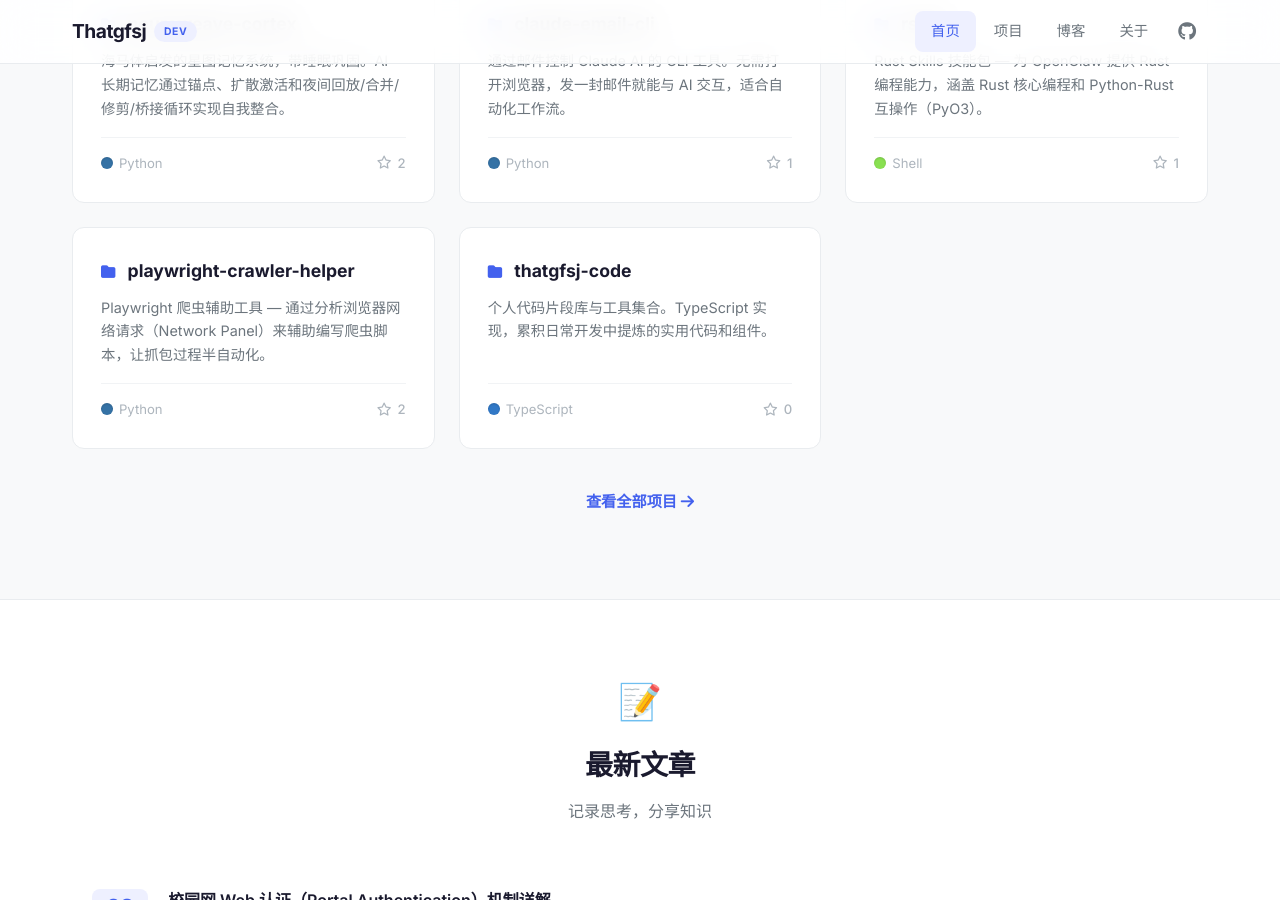
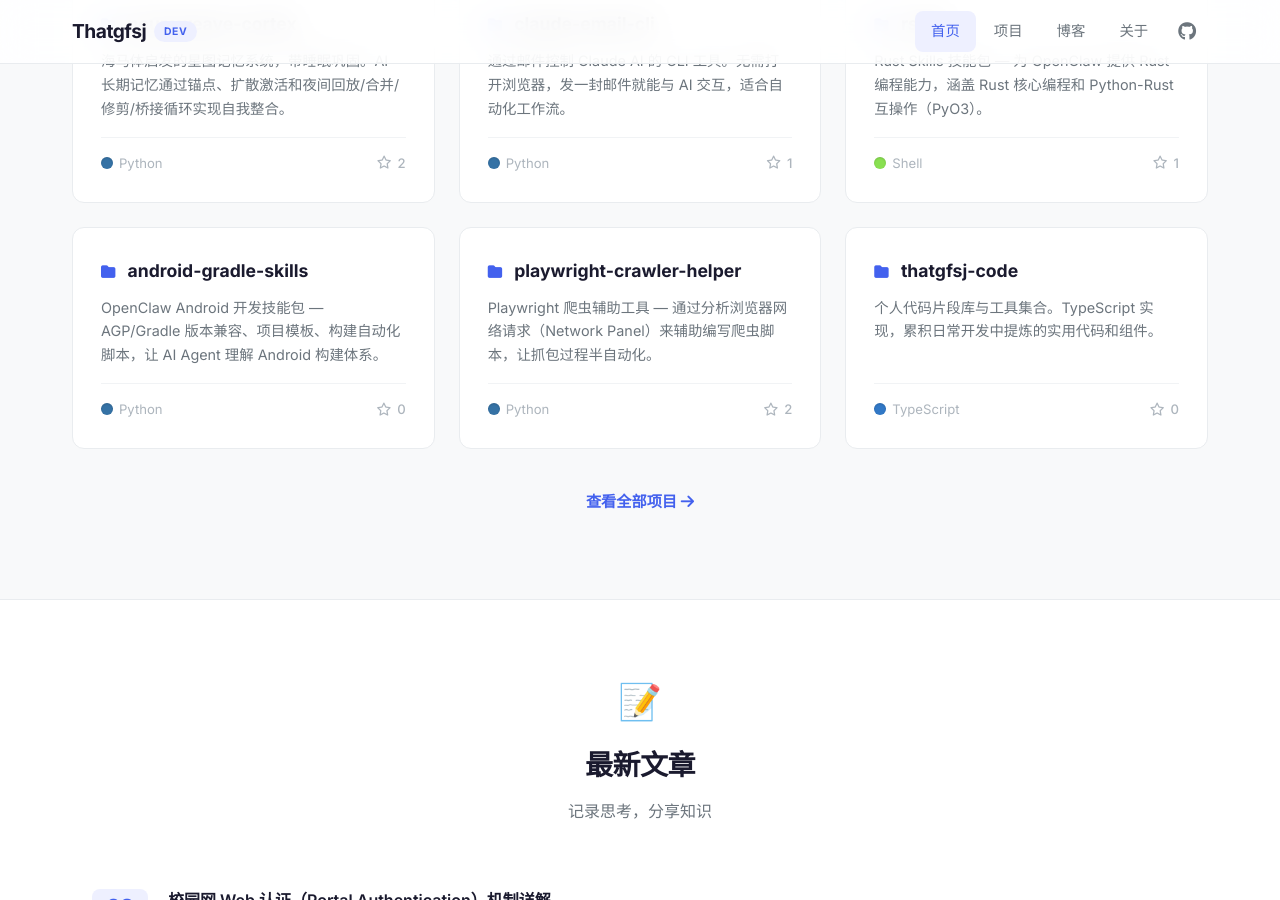
Before and after one commit to Thatgfsj/thatgfsj.github.io, a Jekyll site: the page built from index.md, in a window 1280 px wide and 900 px high, scrolled down 3149 px. Built offline with Jekyll 4.4.1, drawn with Linux system fonts in a browser that asks for light colours.

Commit message:
➕ 项目展示增加 android-gradle-skills

```diff
--- a/index.md
+++ b/index.md
@@ -139,6 +139,13 @@ layout: default
           <div class="project-meta"><span class="lang"><span class="lang-dot" style="background:#89E051"></span> Shell</span><span class="stars"><i class="far fa-star"></i> 1</span></div>
         </a>
 
+        <!-- android-gradle-skills -->
+        <a href="https://github.com/Thatgfsj/android-gradle-skills" target="_blank" rel="noopener" class="project-card" style="text-decoration: none; color: inherit;">
+          <div class="project-name"><i class="fas fa-folder"></i> android-gradle-skills</div>
+          <div class="project-desc">OpenClaw Android 开发技能包 — AGP/Gradle 版本兼容、项目模板、构建自动化脚本，让 AI Agent 理解 Android 构建体系。</div>
+          <div class="project-meta"><span class="lang"><span class="lang-dot" style="background:#3572A5"></span> Python</span><span class="stars"><i class="far fa-star"></i> 0</span></div>
+        </a>
+
         <!-- playwright-crawler-helper -->
         <a href="https://github.com/Thatgfsj/playwright-crawler-helper" target="_blank" rel="noopener" class="project-card" style="text-decoration: none; color: inherit;">
           <div class="project-name"><i class="fas fa-folder"></i> playwright-crawler-helper</div>
```
Also changed, not shown: projects.md (+7 -0 lines).
